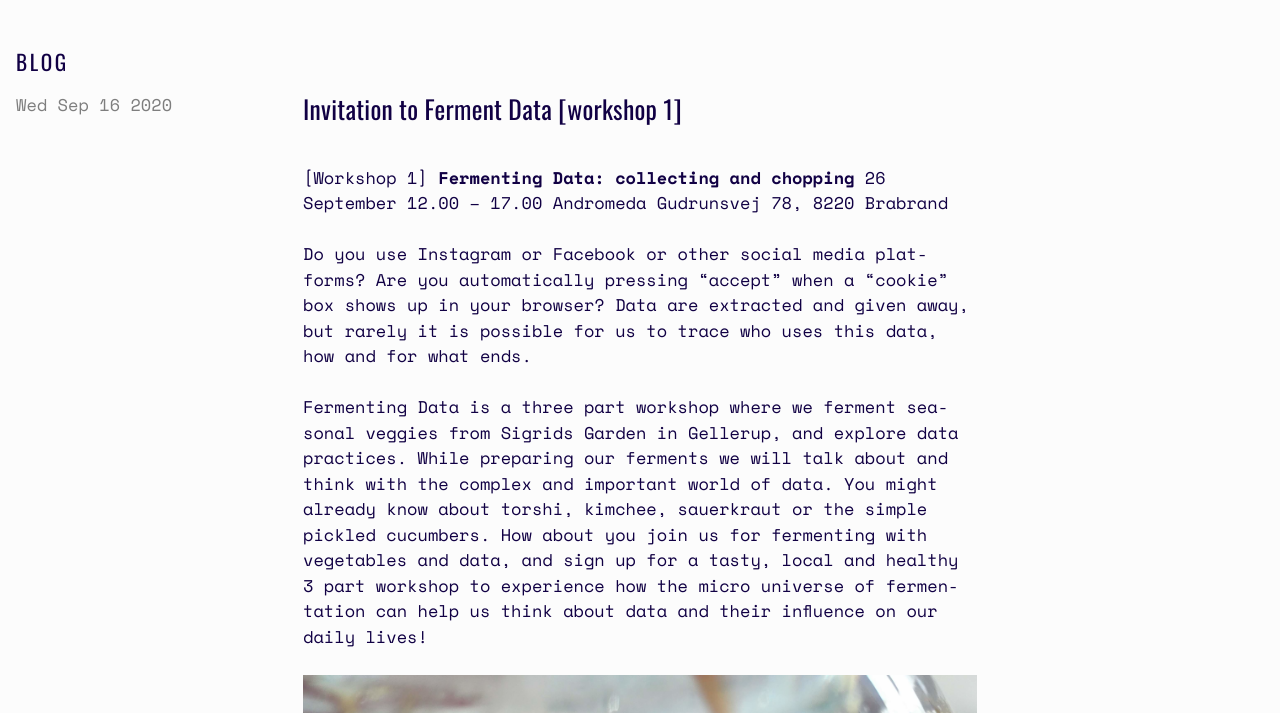
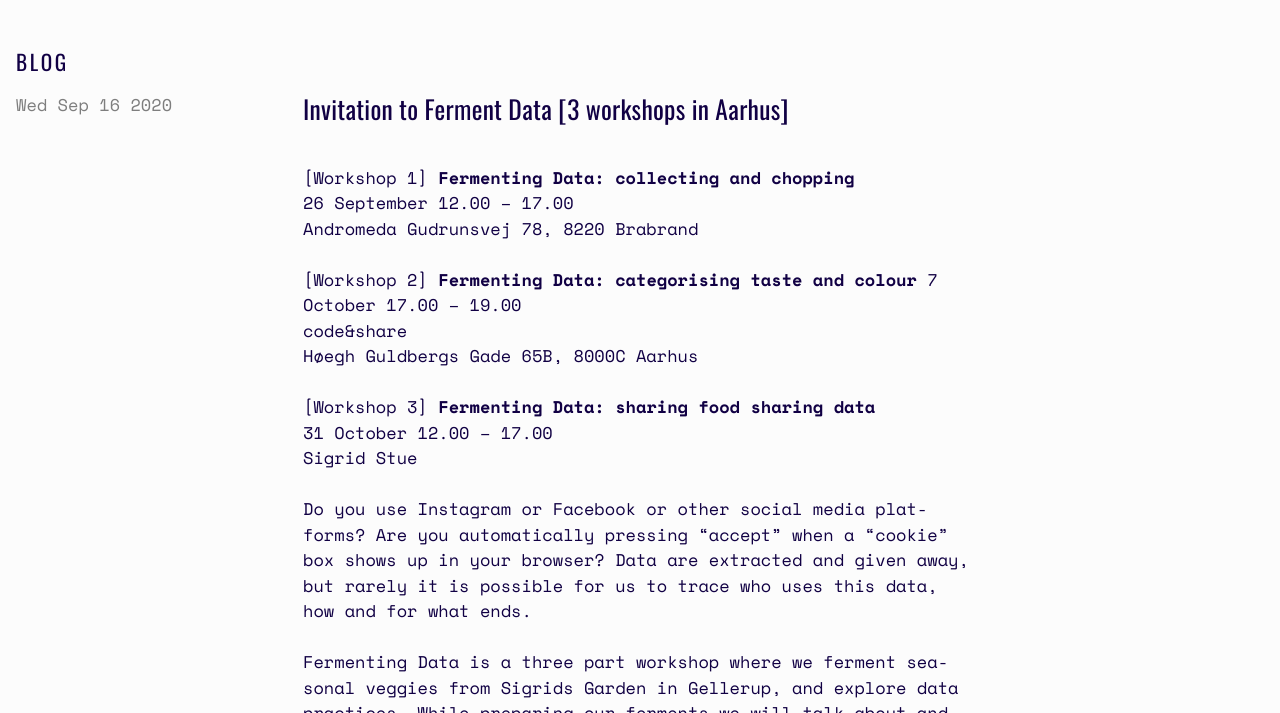
Before and after one commit to DobbeltDagger/FermentingData_NewDESIGN, an Eleventy site: page src/blogCollection/WorkshopInvite.md in a window 1280 px wide. Shown: the part 87-800 px from the top of the page. Built offline with nearby package versions, Linux system fonts and the light colour scheme; Eleventy itself is replaced by a stand-in of ours; files that its build step writes are made by us from their sources; a web font is replaced by a local one.

Commit message:
did not commit so doing it again

```diff
--- a/src/blogCollection/WorkshopInvite.md
+++ b/src/blogCollection/WorkshopInvite.md
@@ -1,5 +1,5 @@
 ---
-title: "Invitation to Ferment Data [workshop 1]"
+title: "Invitation to Ferment Data [3 workshops in Aarhus]"
 description: "Workshop Invitation"
 thumbUrl: '/assets/images/blog/blogDefaultThumb.jpg'
 imgUrl: '/assets/images/blog/large/workshop_invite.png'
@@ -19,9 +19,20 @@ date: 2020-09-16
 eleventyExcludeFromCollections: false
 ---
 [Workshop 1] **Fermenting Data: collecting and chopping**
-26 September  12.00 – 17.00 Andromeda
+26 September 12.00 – 17.00
+Andromeda
 Gudrunsvej 78,
 8220 Brabrand
+
+[Workshop 2] **Fermenting Data: categorising taste and colour**
+7 October 17.00 – 19.00
+code&share
+Høegh Guldbergs Gade 65B,
+8000C Aarhus
+
+[Workshop 3] **Fermenting Data: sharing food sharing data**
+31 October 12.00 – 17.00
+Sigrid Stue
 
 Do you use Instagram or Facebook or other social media platforms? Are you automatically pressing “accept” when a “cookie” box shows up in your browser? Data are extracted and given away, but rarely it is possible for us to trace who uses this data, how and for what ends.
 
@@ -36,9 +47,9 @@ Fermenting Data workshop invites you to explore fermentation* and digitization*
 
 We will produce ferments of different kinds, so bring your cabbages, carrots and other vegetables as they will be our companions in fermenting. Bring cameras, audio recorders and other sensing devices to start process of collecting your data.
 
-* Fermentation is an ancient technique of preserving food that has been used in many cultures for hundreds of years. More scientific definition describes it as a metabolic process during which microorganism or enzyms change composition of complex organic compounds into simple ones such as sugar into alcohol C2 H6 O or carbo dioxide CO2.
-* Digitization is the process of conversion of analogue data into digital format.
-* Data is a formal representation of relations and things that exist in the world. Data is necessary for computers to carry out calculations.
+/* Fermentation is an ancient technique of preserving food that has been used in many cultures for hundreds of years. More scientific definition describes it as a metabolic process during which microorganism or enzyms change composition of complex organic compounds into simple ones such as sugar into alcohol C2 H6 O or carbo dioxide CO2.
+/* Digitization is the process of conversion of analogue data into digital format.
+/* Data is a formal representation of relations and things that exist in the world. Data is necessary for computers to carry out calculations.
 
 <div class="columnImage">
   <img src="/assets/images/blog/large/w_1.png"/>
```
Also changed, not shown: 2 other files.
